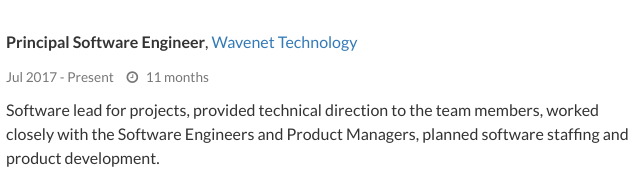
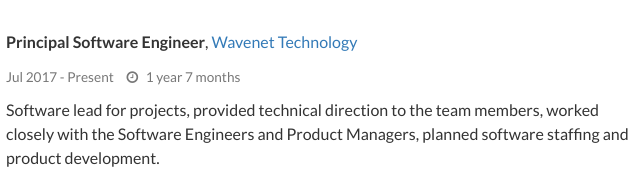
Before and after one commit to chunkai1312/resume, a website: page index.html in a window 1280 px wide. Shown: the part 524-701 px from the top of the page, 338-978 px from the left. Drawn offline with nearby package versions, Linux system fonts and the light colour scheme.

Commit message:
feat: update

```diff
--- a/index.html
+++ b/index.html
@@ -513,7 +513,7 @@ h4 > .fa {
                     <p class="text-muted">
                       <small>
                         <span class="space-right"> Jul 2017 -  Present  </span>
-                         <span> <i class="fa fa-clock-o icon-left"></i> 11 months </span>
+                         <span> <i class="fa fa-clock-o icon-left"></i> 1 year 7 months </span>
                       </small>
                     </p>
                     <p>Software lead for projects, provided technical direction to the team members, worked closely with the Software Engineers and Product Managers, planned software staffing and product development.</p>
```
Also changed, not shown: 1 other file.
